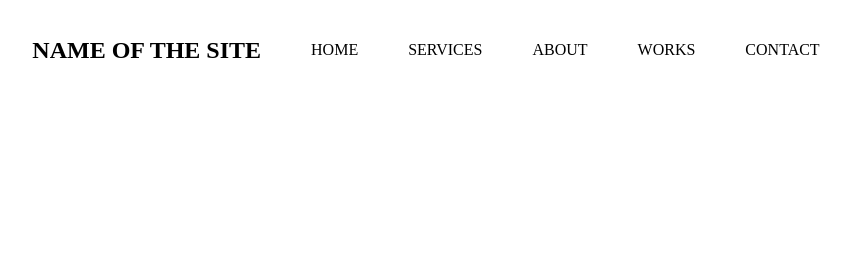
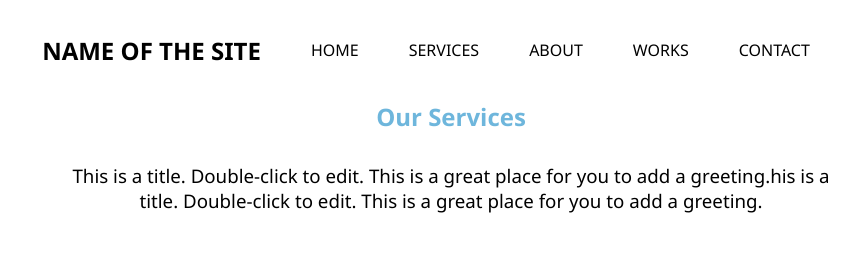
Before and after one commit to Merces-dev/desafio1, a plain HTML site: page index.html in a window 1280 px wide. Shown: the whole page, without its empty margins (189-1048 px from the left). Drawn offline with Linux system fonts and the light colour scheme.

Commit message:
footer1 criado

```diff
--- a/css/style.css
+++ b/css/style.css
@@ -3,6 +3,8 @@
    padding: 0;
    text-decoration: none;
    list-style-type: none;
+   font-family: 'Segoe UI', Tahoma, Geneva, Verdana, sans-serif;
+   font-weight: normal;
 
 }
 .topo_container{
@@ -17,6 +19,9 @@ justify-content: center;
     text-transform: uppercase;
     align-items: center;
 
+}
+.topo_container2 h2{
+    font-weight: 600;
 }
 .topo_container2 a{
     color: black;
@@ -33,3 +38,25 @@ ul{
 li{
     padding: 25px;
 }
+footer{
+    width: 100%;
+    height: 600px;
+    display: flex;
+    justify-content: center;
+}
+.footer1{
+    display: flex;
+    flex-direction: column;
+    align-items: center;
+    height: 150px;
+    width:800px ;
+    text-align: center;
+
+}
+.footer1 h2{
+    color:#6eb6dc ;
+    font-weight: 600;
+}
+.footer1 h3{
+     margin-top: 30px;
+}
--- a/index.html
+++ b/index.html
@@ -18,6 +18,11 @@
         </ul>
         </div>
     </header>
-
+    <footer>
+        <div class="footer1">
+        <h2>Our Services</h2>
+        <h3>This is a title. Double-click to edit. This is a great place for you to add a greeting.his is a title. Double-click to edit. This is a great place for you to add a greeting.</h3>
+    </div>
+    </footer>
 </body>
 </html>
```
